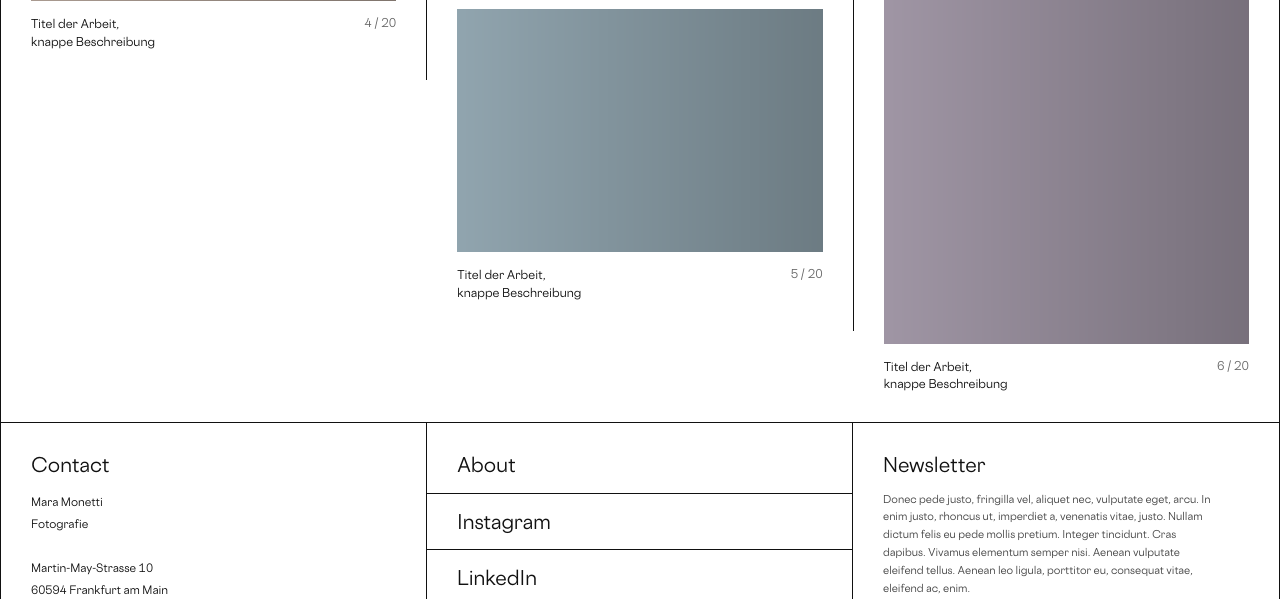
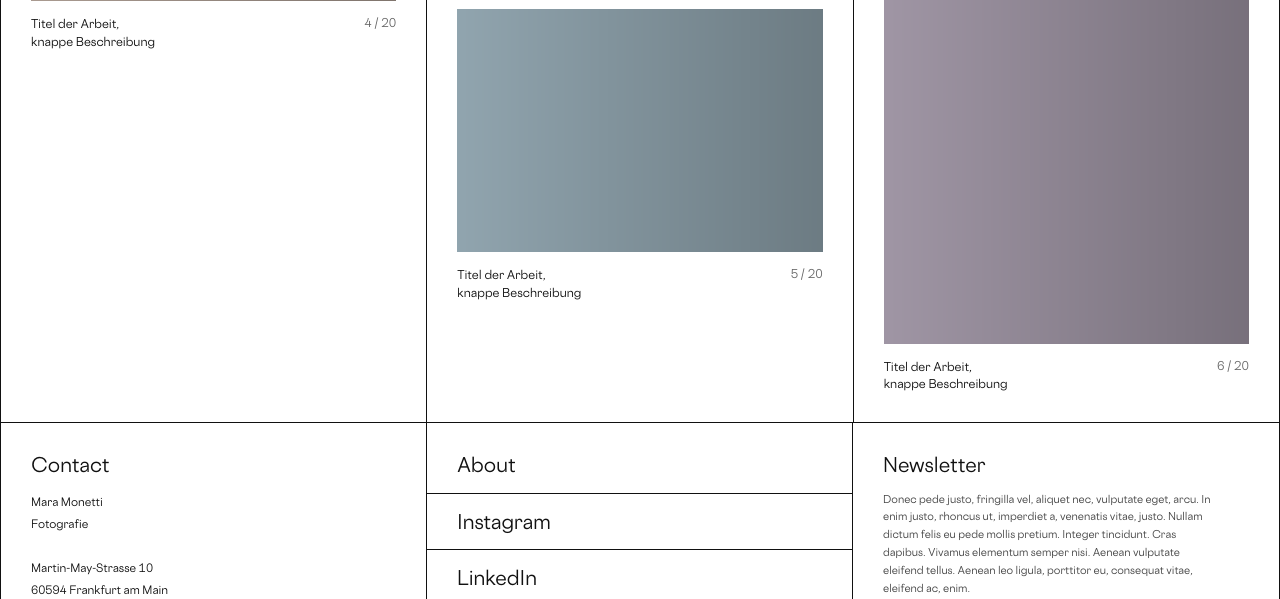
Before and after one commit to dm2026-art/maramonetti-, a PHP site: page / in a window 1280 px wide. Shown: the part 1274-1873 px from the top of the page. Run offline with PHP 8.4, Linux system fonts and the light colour scheme.

Commit message:
Galerie: align-items stretch — Spaltenlinien laufen bis zum Footer durch
align-items: flex-start ließ kurze Spalten früh enden, die vertikalen
Trennlinien endeten mitten in der Galerie. Mit stretch (flex-Standard)
haben alle .gcol dieselbe Höhe, Spaltenlinien durchgehend sichtbar.

https://claude.ai/code/session_01LCNvYASN87XZrukGXA9cav

```diff
--- a/css/style.css
+++ b/css/style.css
@@ -65,7 +65,6 @@ html, body {
 /* ─── GALLERY — echte 3-Spalten Masonry ─── */
 .gallery {
   display: flex;
-  align-items: flex-start;
 }
 .gcol {
   flex: 1;
```
